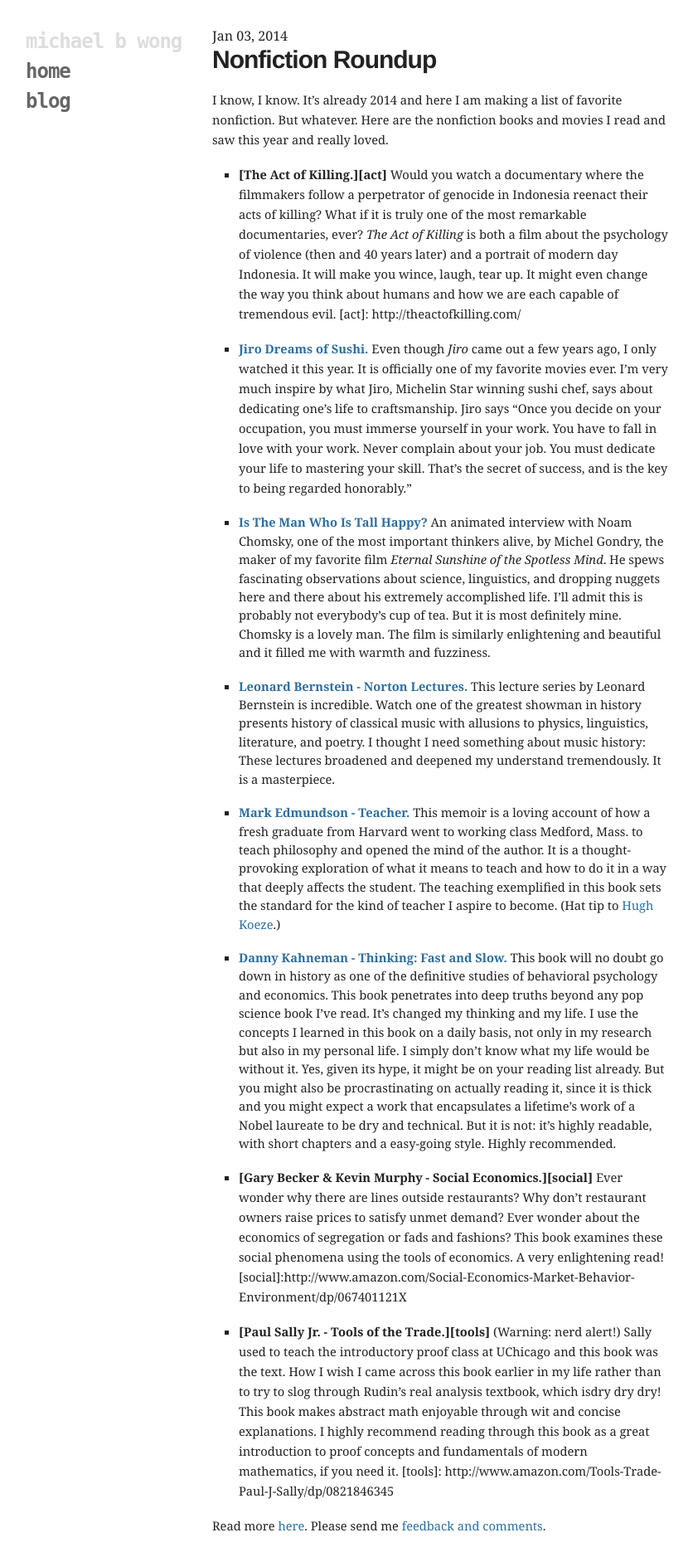
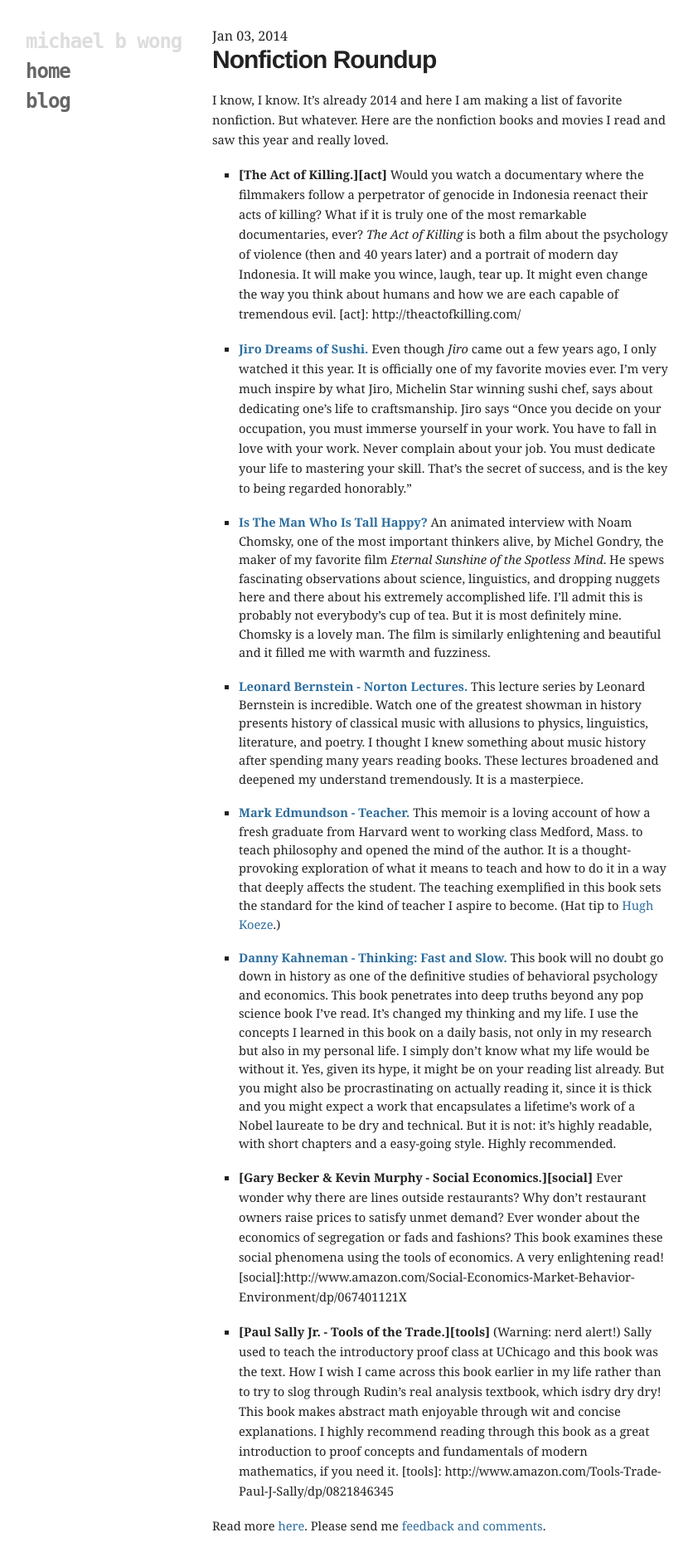
Before and after one commit to mbwong/mbwong.github.com, a Jekyll site: the page built from _posts/2014-1-3-favorite-things.md, in a window 1280 px wide. Shown: the whole page at 83% size, without its empty margins (94-930 px from the left). Built offline with Jekyll 4.4.1, drawn with Linux system fonts in a browser that asks for light colours.

Commit message:
Update 2014-1-3-favorite-things.md

```diff
--- a/_posts/2014-1-3-favorite-things.md
+++ b/_posts/2014-1-3-favorite-things.md
@@ -19,7 +19,7 @@
 
 [tall]:http://www.youtube.com/watch?v=d9c4xJEP6eI
 
-* __[Leonard Bernstein - Norton Lectures.][bernstein]__ This lecture series by Leonard Bernstein is incredible. Watch one of the greatest showman in history presents history of classical music with allusions to physics, linguistics, literature, and poetry. I thought I need something about music history: These lectures broadened and deepened my understand tremendously. It is a masterpiece.
+* __[Leonard Bernstein - Norton Lectures.][bernstein]__ This lecture series by Leonard Bernstein is incredible. Watch one of the greatest showman in history presents history of classical music with allusions to physics, linguistics, literature, and poetry. I thought I knew something about music history after spending many years reading books. These lectures broadened and deepened my understand tremendously. It is a masterpiece.
 
 [bernstein]: http://www.openculture.com/2012/03/leonard_bernsteins_masterful_lectures_on_music.html
 
```
